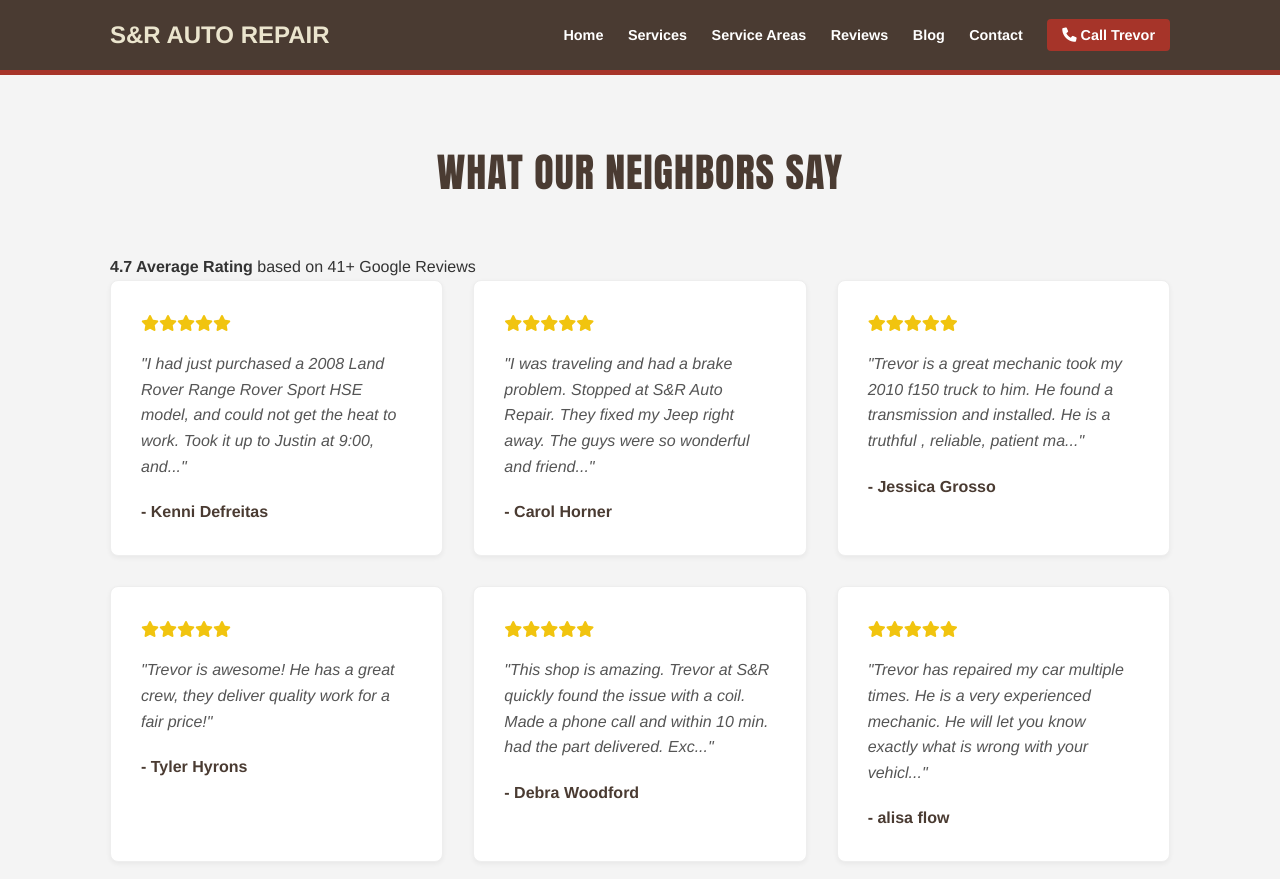
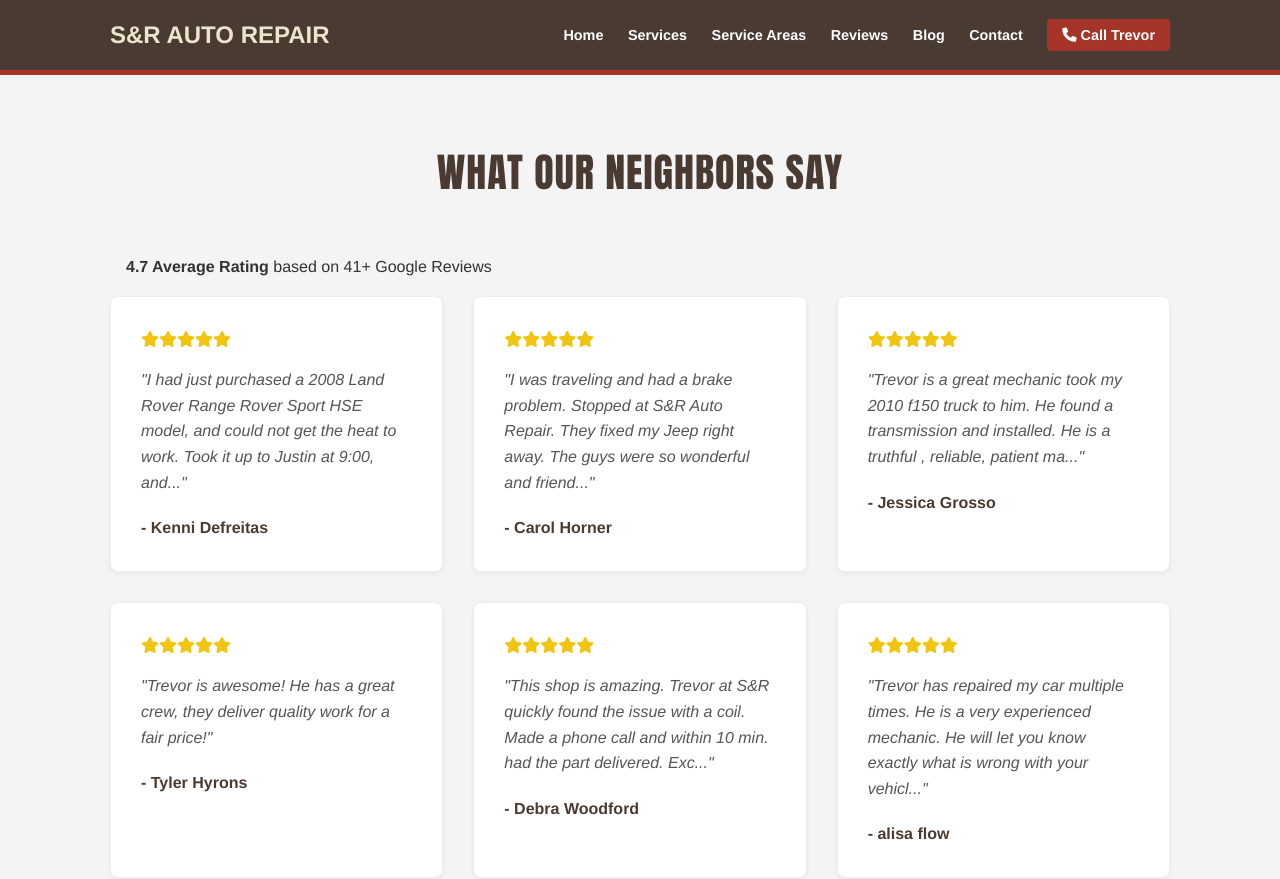
Before and after one commit to JamesBrownR/S-R-Auto-Repair, a Jekyll site: the page built from index.html, in a window 1280 px wide and 900 px high, scrolled down 1599 px. Shown: the top 879 px of the window. Built offline with Jekyll 4.4.1, drawn with Linux system fonts in a browser that asks for light colours.

Commit message:
Update index.html

```diff
--- a/index.html
+++ b/index.html
@@ -93,7 +93,7 @@
 <section id="reviews" class="section bg-light">
     <div class="container">
         <h2 class="section-title">What Our Neighbors Say</h2>
-         <p><strong>4.7 Average Rating</strong> based on 41+ Google Reviews</p>
+         <p style="align-text: center; margin: 1rem;" ><strong>4.7 Average Rating</strong> based on 41+ Google Reviews</p>
         <div class="review-grid">
             {% for review in site.data.reviews limit:6 %}
             <div class="review-card">
```
